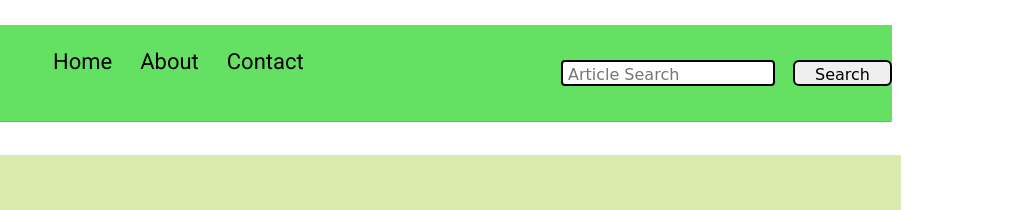
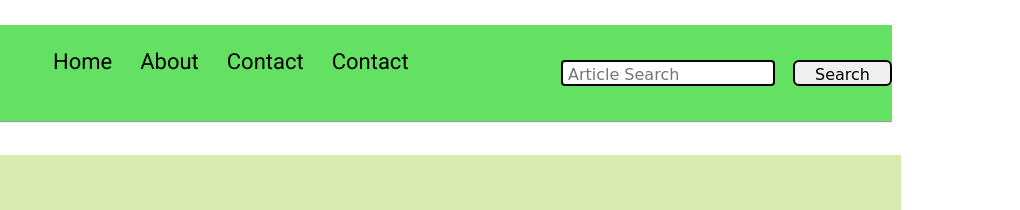
Before and after one commit to UjjawalSah/agriculture, a plain HTML site: page index.html in a window 1280 px wide. Shown: the top 210 px of the page, 260-1280 px from the left. Drawn offline with Linux system fonts and the light colour scheme; a web font is replaced by a local one.

Commit message:
Update index.html

```diff
--- a/index.html
+++ b/index.html
@@ -20,6 +20,7 @@
                 <li><a href="index.html">Home</a></li>
                 <li><a href="about.html">About</a></li>
                 <li><a href="contact.html">Contact</a></li>
+                <li><a href="23.html">Contact</a></li>
             </ul>
         </div>
         <div class="nav-right">
```
